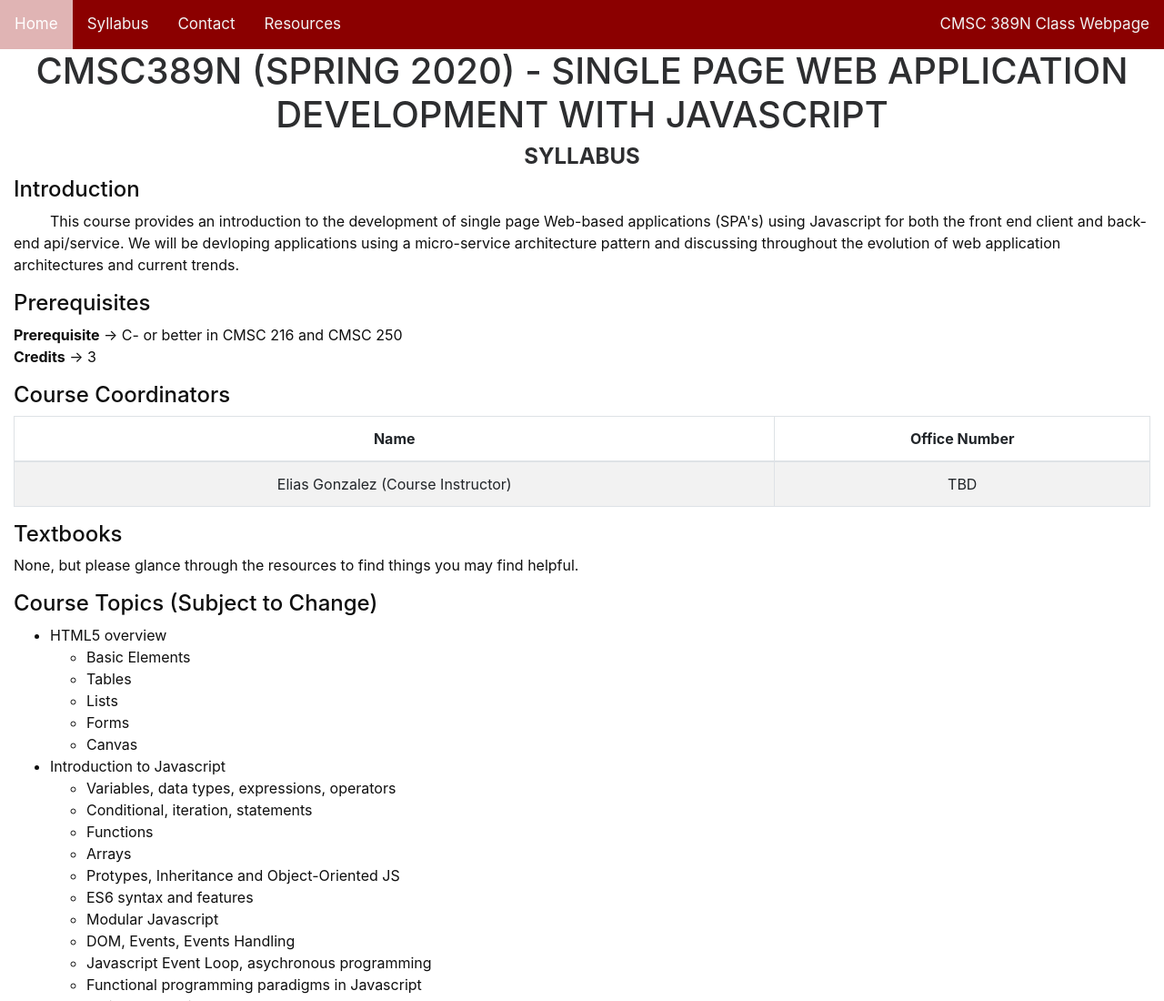
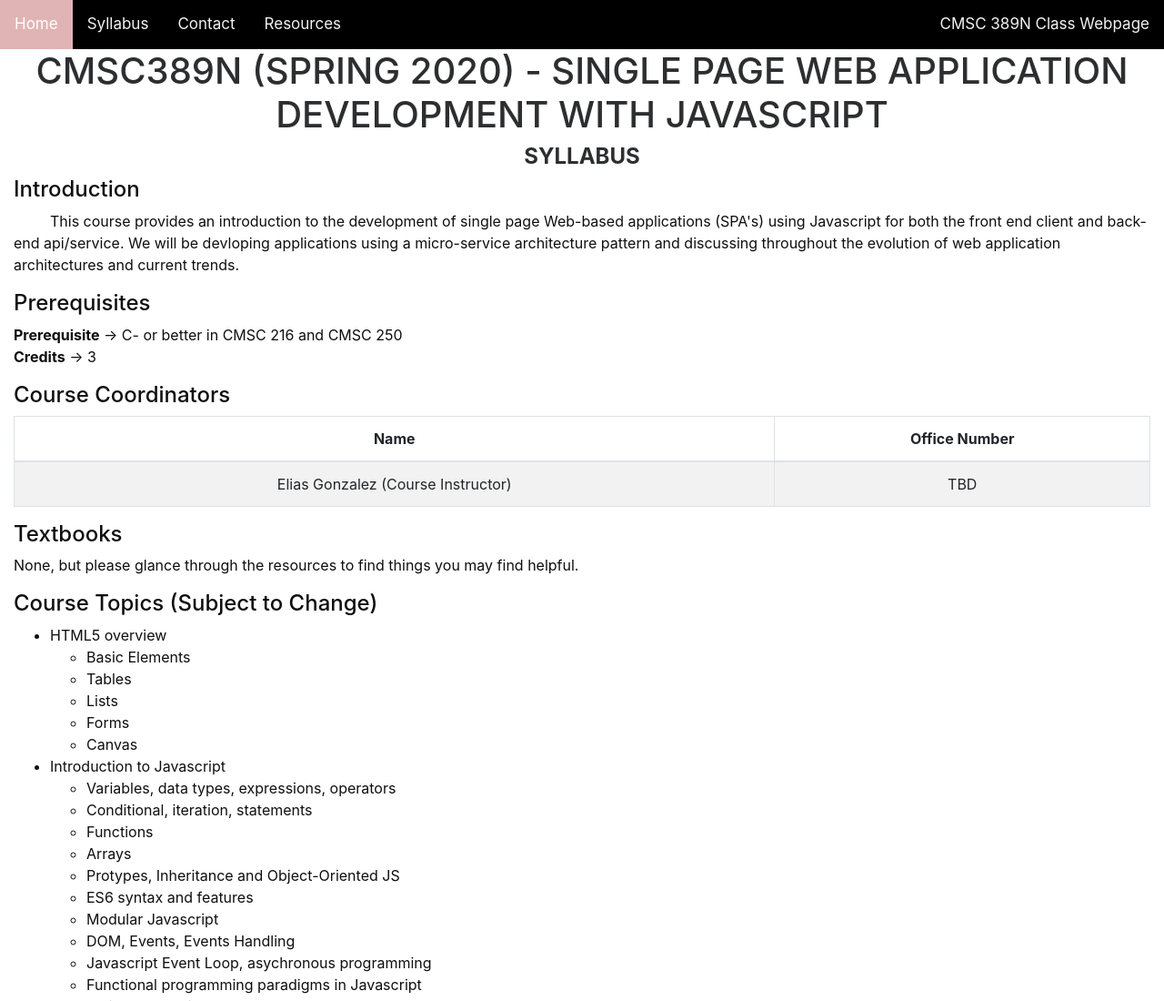
Before and after one commit to egonzal5/egonzal5.github.io, a website: page 389N.html in a window 1280 px wide. Shown: the top 1100 px of the page at 91% size. Drawn offline with Linux system fonts and the light colour scheme; a web font is replaced by a local one.

Commit message:
Changed colors for conformance2

```diff
--- a/css/resume.css
+++ b/css/resume.css
@@ -10,7 +10,7 @@ body {
   color: #0f0f0f;
 }
 .topBar {
-  background-color: darkred;
+  background-color: rgb(0, 0, 0);
   overflow: hidden;
 }
 .topBar a {
```
